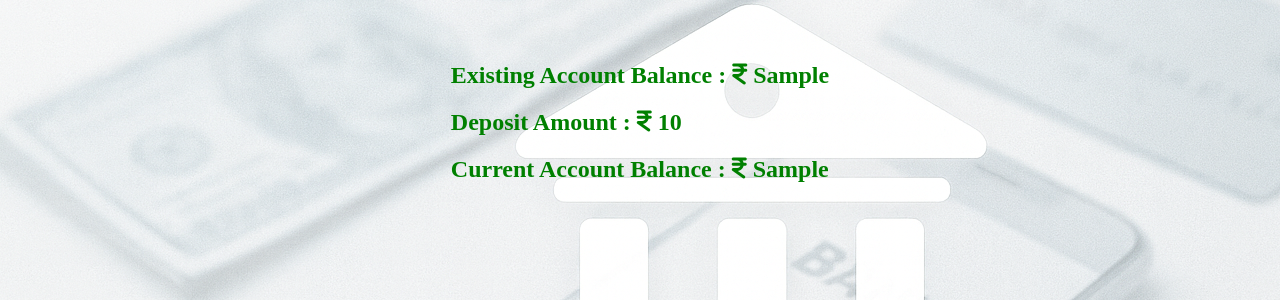
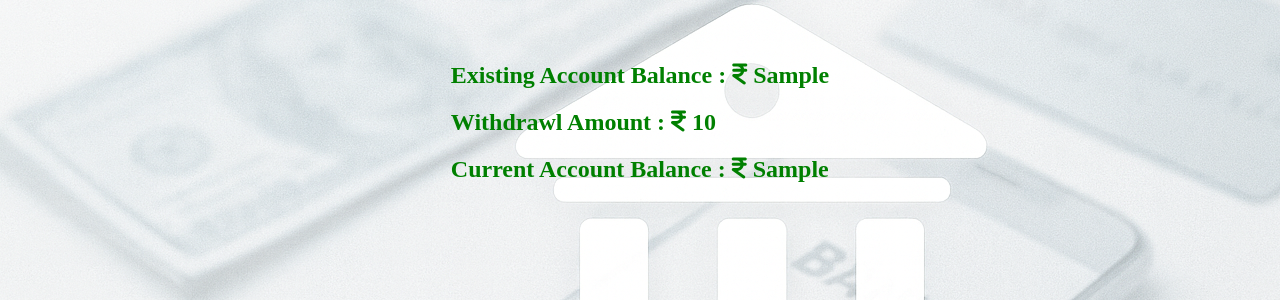
Before and after one commit to UMESH0729/Bank-Application, a Django app: template BankApp/templates/custwithout.html in a window 1280 px wide. Shown: the part 263-563 px from the top of the page. Run offline with Django 5.2, Linux system fonts and the light colour scheme; the template is opened without the code that fills it: most values are stand-ins (such as "Sample title", 1, 10 or a date in 2020).

Commit message:
withdraw changed

```diff
--- a/BankApp/templates/custwithout.html
+++ b/BankApp/templates/custwithout.html
@@ -36,7 +36,7 @@
         <br><br>
         <div>
             <h2 style="color: green;">Existing Account Balance : <i class="fa-solid fa-indian-rupee-sign"></i> {{old_bal}}</h2>
-            <h2 style="color: green;">Deposit Amount : <i class="fa-solid fa-indian-rupee-sign"></i> {{amount}}</h2>
+            <h2 style="color: green;">Withdrawl Amount : <i class="fa-solid fa-indian-rupee-sign"></i> {{amount}}</h2>
            <h2 style="color: green;">Current Account Balance : <i class="fa-solid fa-indian-rupee-sign"></i> {{new_bal}}</h2>
         </div>
     </div>
```
